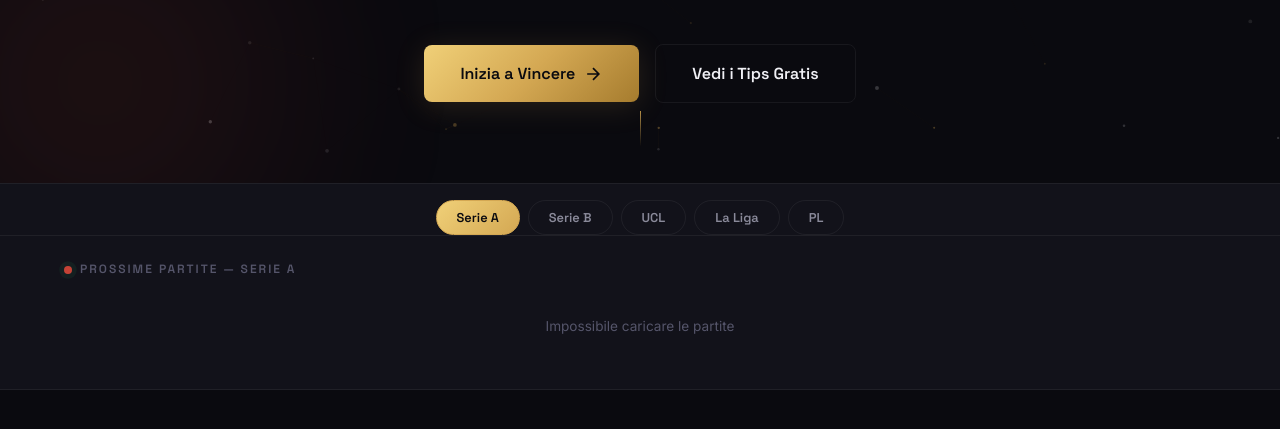
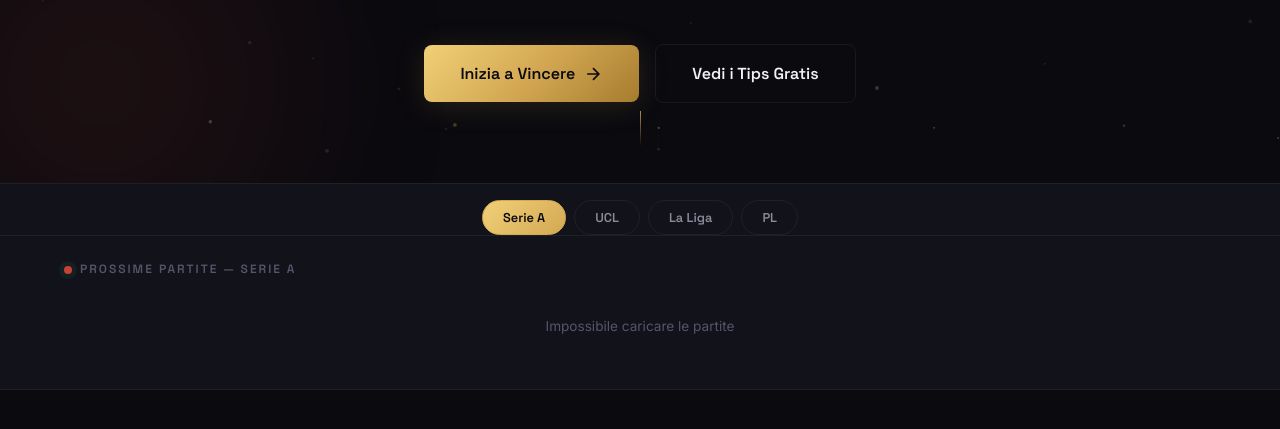
Before and after one commit to francescorinaldi/winningbet, a website: page public/index.html in a window 1280 px wide. Shown: the part 631-1060 px from the top of the page. Drawn offline with nearby package versions, Linux system fonts and the light colour scheme; no server answers.

Commit message:
Remove Serie B from league selector — not covered by current API plans
api-football subscription doesn't include Serie B, and football-data.org
free tier doesn't cover it either. Config remains in leagues.js for
future use when coverage is available.

Co-Authored-By: Claude Opus 4.6 <noreply@anthropic.com>

```diff
--- a/public/index.html
+++ b/public/index.html
@@ -147,7 +147,6 @@
       <div class="container">
         <div class="league-selector" id="leagueSelector">
           <button class="league-btn active" data-league="serie-a">Serie A</button>
-          <button class="league-btn" data-league="serie-b">Serie B</button>
           <button class="league-btn" data-league="champions-league">UCL</button>
           <button class="league-btn" data-league="la-liga">La Liga</button>
           <button class="league-btn" data-league="premier-league">PL</button>
```
Also changed, not shown: CHANGELOG.md.
